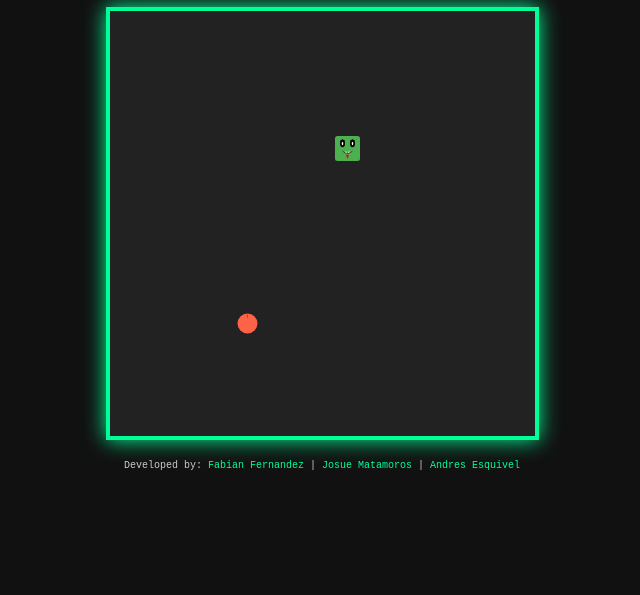
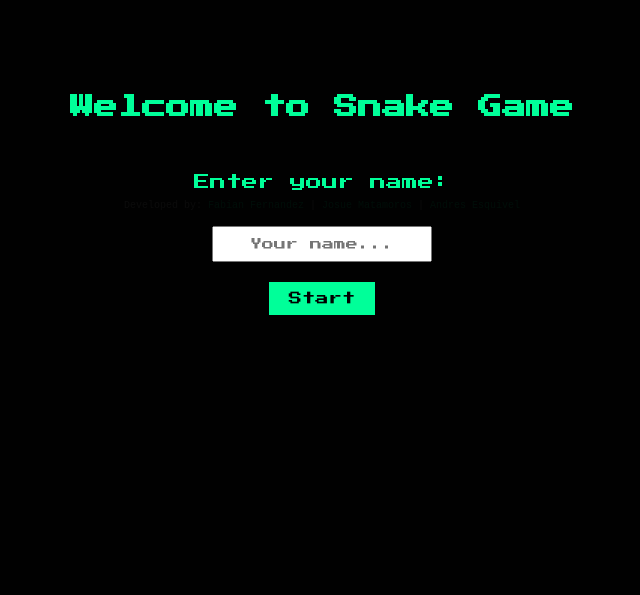
Before and after one commit to AndresEsquivelG/retro-game-ditributed, a plain HTML site: page frontend/index.html in a window 1280 px wide. Shown: the part 205-800 px from the top of the page, without its empty margins (318-958 px from the left). Drawn offline with Linux system fonts and the light colour scheme.

Commit message:
feat: add player name input screen before starting the game

```diff
--- a/frontend/index.html
+++ b/frontend/index.html
@@ -7,9 +7,17 @@
   <link rel="stylesheet" href="style.css"/>
 </head>
 <body>
-  <div class="game-container">
+  <div id="start-screen">
+    <h2>Welcome to Snake Game</h2>
+    <p>Enter your name:</p>
+    <input type="text" id="player-name" placeholder="Your name..." />
+    <button id="start-btn">Start</button>
+  </div>
+
+  <div class="game-container hidden" id="game-container">
     <h1>Snake Game</h1>
     <div class="scoreboard">
+      Player: <span id="player-display"></span> |
       Score: <span id="score">0</span>
     </div>
     <canvas id="playground"></canvas>
--- a/frontend/script.js
+++ b/frontend/script.js
@@ -21,6 +21,24 @@ const snakeBody = new Image();
 snakeBody.src = "./snakeBody.svg";
 
 window.onload = function () {
+  document.getElementById("start-btn").addEventListener("click", () => {
+    const nameInput = document.getElementById("player-name");
+    if (!nameInput.value.trim()) {
+      alert("Please enter your name!");
+      return;
+    }
+
+    playerName = nameInput.value.trim();
+    document.getElementById("player-display").textContent = playerName;
+
+    document.getElementById("start-screen").classList.add("hidden");
+    document.getElementById("game-container").classList.remove("hidden");
+
+    startGame();
+  });
+};
+
+function startGame() {
   playground = document.getElementById("playground");
   playground.width = cols * unitSize;
   playground.height = rows * unitSize;
@@ -28,7 +46,7 @@ window.onload = function () {
   document.addEventListener("keydown", changeDir);
   spawnFood();
   interval = setInterval(draw, 1000 / movesPerSec);
-};
+}
 
 let playerX = Math.floor(Math.random() * 10) * unitSize;
 let playerY = Math.floor(Math.random() * 10) * unitSize;
--- a/frontend/style.css
+++ b/frontend/style.css
@@ -67,3 +67,37 @@ footer a {
   color: #00ff99;
   text-decoration: none;
 }
+
+#start-screen {
+  position: absolute;
+  top: 0; left: 0; right: 0; bottom: 0;
+  background: rgba(0, 0, 0, 0.95);
+  color: #00ff99;
+  font-family: "Press Start 2P", monospace;
+  display: flex;
+  flex-direction: column;
+  align-items: center;
+  justify-content: center;
+  z-index: 10;
+  gap: 20px;
+}
+
+#start-screen input {
+  font-family: "Press Start 2P", monospace;
+  padding: 10px;
+  font-size: 12px;
+  text-align: center;
+  width: 220px;
+}
+
+#start-screen button {
+  padding: 10px 20px;
+  font-family: "Press Start 2P", monospace;
+  background: #00ff99;
+  border: none;
+  cursor: pointer;
+}
+
+.hidden {
+  display: none !important;
+}
```
